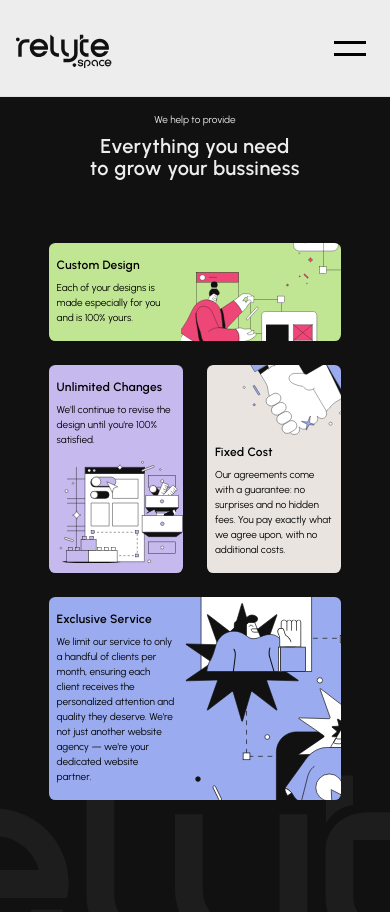
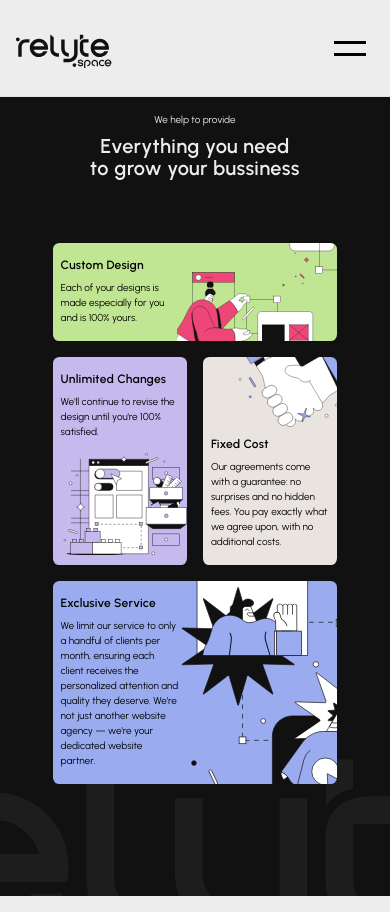
Before and after one commit to away1205/relyte-web, a Next.js app: page / in a window 390 px wide. Built offline with nearby package versions, Linux system fonts and the light colour scheme.

Commit message:
fix the layout of the benefit section

```diff
--- a/app/_components/BenefitSection.jsx
+++ b/app/_components/BenefitSection.jsx
@@ -24,9 +24,9 @@ function BenefitSection() {
         </FadeInAnim>
 
         <FadeInAnim direction='down' duration={1.5}>
-          <div className='grid grid-cols-2 lg:grid-cols-3 sm:grid-rows-2 gap-6'>
+          <div className='grid grid-cols-2 lg:grid-cols-3 sm:grid-rows-2 gap-4 sm:gap-6'>
             <div
-              className='.custom-design-card bg-green max-sm:col-span-2 sm:row-span-2 rounded-[0.4rem] sm:rounded-2xl px-2 py-4 sm:px-6 sm:py-6 h-fit sm:h-[35rem] lg:h-[80vh] bg-no-repeat sm:bg-[center_bottom_30%] bg-[right_top_45%] bg-[length:10rem_10rem] sm:bg-[length:24rem]'
+              className='.custom-design-card bg-green max-sm:col-span-2 sm:row-span-2 rounded-[0.4rem] sm:rounded-2xl px-2 py-4 sm:px-6 sm:py-6 h-fit sm:h-[35rem] lg:h-[80vh] xl:max-h-[40rem] bg-no-repeat sm:bg-[center_bottom_30%] bg-[right_top_45%] bg-[length:10rem_10rem] sm:bg-[length:24rem]'
               style={{
                 backgroundImage: `url(${bgDesign.src})`,
               }}
```
